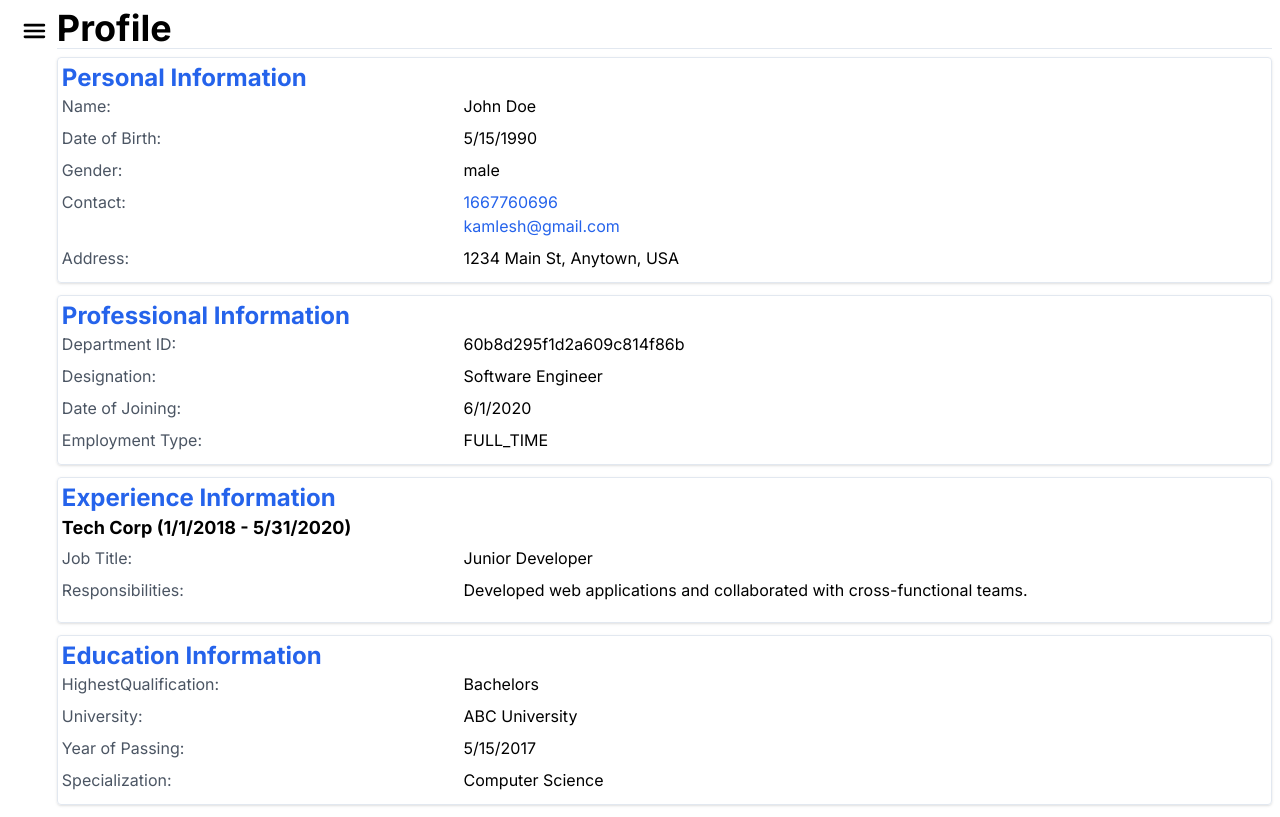
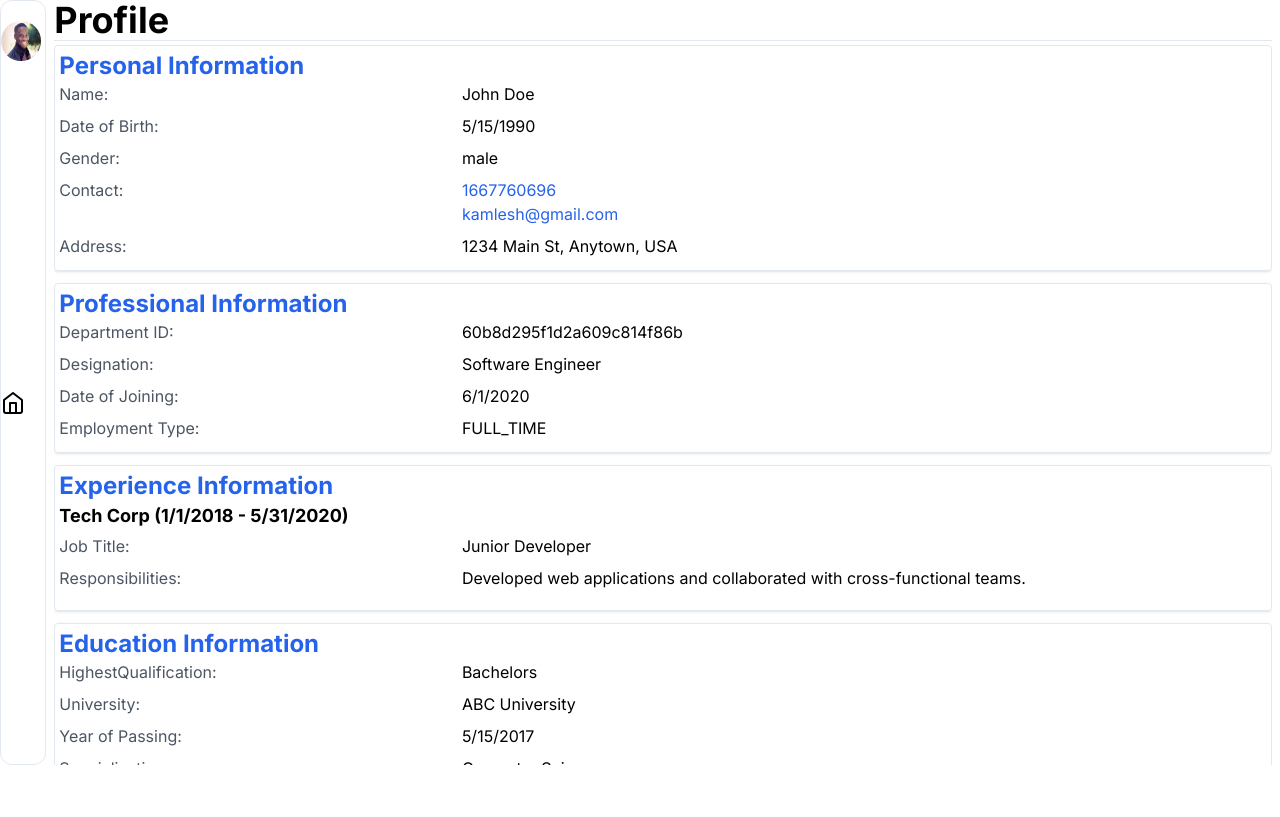
Before and after one commit to Aq7853gehc/leave_sm, a Next.js app: page /user/profile in a window 1280 px wide. Built offline with nearby package versions, Linux system fonts and the light colour scheme.

Commit message:
new things

```diff
--- a/app/globals.css
+++ b/app/globals.css
@@ -88,3 +88,7 @@
     scrollbar-width: none; /* Firefox */
   }
 }
+
+body,html{
+  @apply no-scrollbar
+}
--- a/app/user/layout.tsx
+++ b/app/user/layout.tsx
@@ -1,24 +1,26 @@
-"use client"
-import Navbar from "@/components/Navbar";
+"use client";
 import Sidebar from "@/components/Sidebar";
 import { ReactNode, useState } from "react";
 import { IoMenu } from "react-icons/io5";
-import { Ellipsis } from 'lucide-react';
+import { Ellipsis } from "lucide-react";
+import Iconbar from "@/components/Iconbar";
 export default function User({ children }: { children: ReactNode }) {
-  const [show, setShow] = useState<boolean>(false)
+  const [show, setShow] = useState<boolean>(false);
   return (
     <main>
-      <Navbar />
-      <div className="flex  overflow-hidden bg-white">
-        {
-          show ?
-            <div className="flex">
-              <Sidebar />
-              <Ellipsis className="z-30 relative left-[-8%]" onClick={() => setShow(!show)} />
+      <div className="flex overflow-hidden bg-white">
+        {show ? (
+          <div className="flex">
+            <Sidebar />
+            <Ellipsis
+              className="z-30 relative left-[-8%]"
+              onClick={() => setShow(!show)}
+            />
+          </div>
+        ) : (
 
-            </div>
-            : <IoMenu className="text-3xl mt-4 ml-5" onClick={() => setShow(!show)} />
-        }
+          <Iconbar />
+        )}
         {children}
       </div>
     </main>
--- a/app/user/profile/page.tsx
+++ b/app/user/profile/page.tsx
@@ -5,12 +5,10 @@
 
 const Profile = () => {
   return (
-    <section className="mt-2 flex flex-col w-full relative px-2 nax-h-screen overflow-scroll no-scrollbar">
+    <section className=" flex flex-col w-full relative px-2 nax-h-screen  no-scrollbar">
       <h1 className="text-4xl font-bold ">Profile</h1>
-      <Separator className="mb-2" />
-      {/* <div className="flex flex-col w-full gap-10 border min-w-[20rem] max-w-lg shadow-md">
-        <h1>{}</h1>
-      </div> */}
+      <Separator className="mb-1" />
+
       <ProfileAI/>
     </section>
   );
--- /dev/null
+++ b/components/Iconbar.tsx
@@ -0,0 +1,42 @@
+import React, { SetStateAction } from 'react'
+import { Avatar, AvatarFallback, AvatarImage } from "@/components/ui/avatar"
+import { IoMenu } from 'react-icons/io5'
+import { Dispatch } from '@reduxjs/toolkit'
+import { CgProfile } from "react-icons/cg";
+import { FaHistory } from "react-icons/fa";
+import { FaPersonCirclePlus } from "react-icons/fa6";
+import { IoSettingsOutline } from "react-icons/io5";
+import {  BiLogOut } from "react-icons/bi";
+import { LuHome } from "react-icons/lu";
+import {
+  Tooltip,
+  TooltipContent,
+  TooltipProvider,
+  TooltipTrigger,
+} from "@/components/ui/tooltip"
+
+
+
+const Iconbar = () => {
+  return (
+    <div className='grid w-[3rem] py-5 border rounded-xl'>
+      {/* avtar */}
+      <Avatar>
+        <AvatarImage src='/image_profile.jpg'/>
+        <AvatarFallback>KS</AvatarFallback>
+      </Avatar>
+      {/* Icons for links */}
+      <div>
+        <TooltipProvider>
+          <Tooltip>
+            <TooltipTrigger asChild>
+              <LuHome size={24}/>
+            </TooltipTrigger>
+          </Tooltip>
+        </TooltipProvider>
+      </div>
+    </div>
+  )
+}
+
+export default Iconbar
--- a/components/Navbar.tsx
+++ /dev/null
@@ -1,16 +0,0 @@
-'use client'
-import { MenuIcon } from 'lucide-react'
-import { usePathname } from 'next/navigation'
-import React from 'react'
-
-const Navbar = () => {
-    const path = usePathname()
-  return (
-    <div className='sm:hidden flex '>
-    <MenuIcon/>
-    <h1>{path==='/user'}</h1>
-    </div>
-  )
-}
-
-export default Navbar
--- a/components/ProfileAI.tsx
+++ b/components/ProfileAI.tsx
@@ -59,7 +59,7 @@
 const ProfileAI = () => {
   return (
     <div>
-      <div className="max-h-[110vh]">
+      <div className="max-h-[90vh] overflow-scroll no-scrollbar">
 
         <div className="mb-3 border shadow p-1 rounded">
           <h2 className="text-2xl font-bold text-blue-600">Personal Information</h2>
--- a/components/Sidebar/index.tsx
+++ b/components/Sidebar/index.tsx
@@ -7,9 +7,7 @@
 import { FaPersonCirclePlus } from "react-icons/fa6";
 import { LuHome } from "react-icons/lu";
 import { usePathname } from "next/navigation";
-import { cn } from "@/lib/utils";
-import { BiCloset, BiLogOut } from "react-icons/bi";
-import { IoMdClose } from "react-icons/io";
+import {  BiLogOut } from "react-icons/bi";
 import { IoSettingsOutline } from "react-icons/io5";
 import { Separator } from "../ui/separator";
 import {
--- /dev/null
+++ b/components/ui/avatar.tsx
@@ -0,0 +1,50 @@
+"use client"
+
+import * as React from "react"
+import * as AvatarPrimitive from "@radix-ui/react-avatar"
+
+import { cn } from "@/lib/utils"
+
+const Avatar = React.forwardRef<
+  React.ElementRef<typeof AvatarPrimitive.Root>,
+  React.ComponentPropsWithoutRef<typeof AvatarPrimitive.Root>
+>(({ className, ...props }, ref) => (
+  <AvatarPrimitive.Root
+    ref={ref}
+    className={cn(
+      "relative flex h-10 w-10 shrink-0 overflow-hidden rounded-full",
+      className
+    )}
+    {...props}
+  />
+))
+Avatar.displayName = AvatarPrimitive.Root.displayName
+
+const AvatarImage = React.forwardRef<
+  React.ElementRef<typeof AvatarPrimitive.Image>,
+  React.ComponentPropsWithoutRef<typeof AvatarPrimitive.Image>
+>(({ className, ...props }, ref) => (
+  <AvatarPrimitive.Image
+    ref={ref}
+    className={cn("aspect-square h-full w-full", className)}
+    {...props}
+  />
+))
+AvatarImage.displayName = AvatarPrimitive.Image.displayName
+
+const AvatarFallback = React.forwardRef<
+  React.ElementRef<typeof AvatarPrimitive.Fallback>,
+  React.ComponentPropsWithoutRef<typeof AvatarPrimitive.Fallback>
+>(({ className, ...props }, ref) => (
+  <AvatarPrimitive.Fallback
+    ref={ref}
+    className={cn(
+      "flex h-full w-full items-center justify-center rounded-full bg-muted",
+      className
+    )}
+    {...props}
+  />
+))
+AvatarFallback.displayName = AvatarPrimitive.Fallback.displayName
+
+export { Avatar, AvatarImage, AvatarFallback }
--- /dev/null
+++ b/components/ui/tooltip.tsx
@@ -0,0 +1,30 @@
+"use client"
+
+import * as React from "react"
+import * as TooltipPrimitive from "@radix-ui/react-tooltip"
+
+import { cn } from "@/lib/utils"
+
+const TooltipProvider = TooltipPrimitive.Provider
+
+const Tooltip = TooltipPrimitive.Root
+
+const TooltipTrigger = TooltipPrimitive.Trigger
+
+const TooltipContent = React.forwardRef<
+  React.ElementRef<typeof TooltipPrimitive.Content>,
+  React.ComponentPropsWithoutRef<typeof TooltipPrimitive.Content>
+>(({ className, sideOffset = 4, ...props }, ref) => (
+  <TooltipPrimitive.Content
+    ref={ref}
+    sideOffset={sideOffset}
+    className={cn(
+      "z-50 overflow-hidden rounded-md border bg-popover px-3 py-1.5 text-sm text-popover-foreground shadow-md animate-in fade-in-0 zoom-in-95 data-[state=closed]:animate-out data-[state=closed]:fade-out-0 data-[state=closed]:zoom-out-95 data-[side=bottom]:slide-in-from-top-2 data-[side=left]:slide-in-from-right-2 data-[side=right]:slide-in-from-left-2 data-[side=top]:slide-in-from-bottom-2",
+      className
+    )}
+    {...props}
+  />
+))
+TooltipContent.displayName = TooltipPrimitive.Content.displayName
+
+export { Tooltip, TooltipTrigger, TooltipContent, TooltipProvider }
--- a/package.json
+++ b/package.json
@@ -9,6 +9,7 @@
     "lint": "next lint"
   },
   "dependencies": {
+    "@radix-ui/react-avatar": "^1.1.0",
     "@radix-ui/react-checkbox": "^1.1.1",
     "@radix-ui/react-dropdown-menu": "^2.1.1",
     "@radix-ui/react-label": "^2.1.0",
@@ -16,6 +17,7 @@
     "@radix-ui/react-separator": "^1.1.0",
     "@radix-ui/react-slot": "^1.1.0",
     "@radix-ui/react-tabs": "^1.1.0",
+    "@radix-ui/react-tooltip": "^1.1.2",
     "@reduxjs/toolkit": "^2.2.6",
     "@tanstack/react-table": "^8.19.3",
     "chart.js": "^4.4.3",
```
Also changed, not shown: 1 other file (tests, documents, lock files or other folders).
